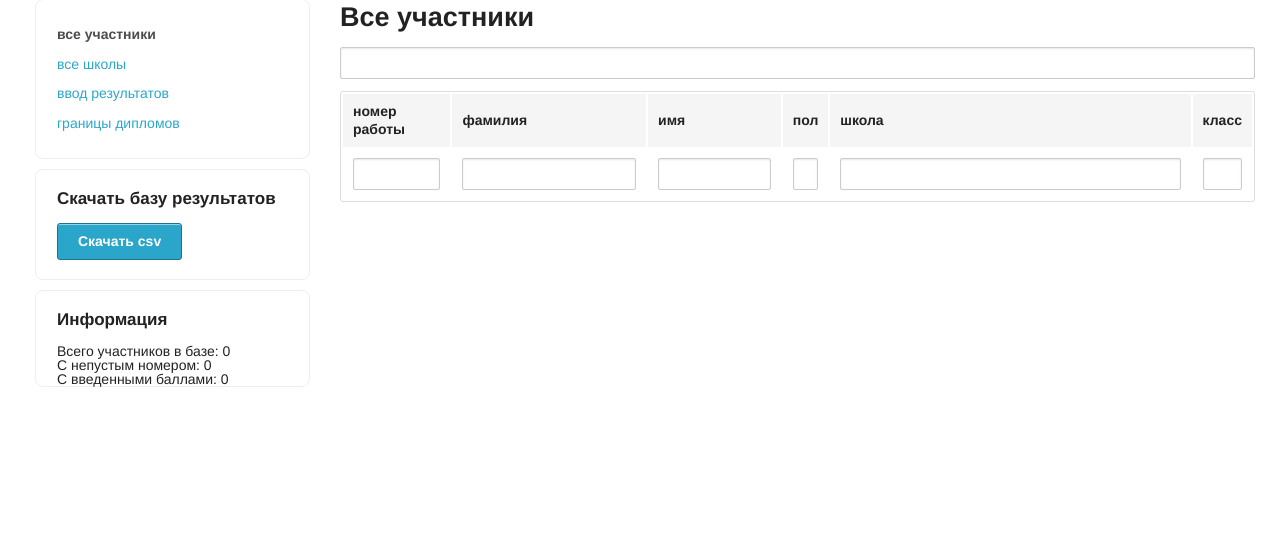
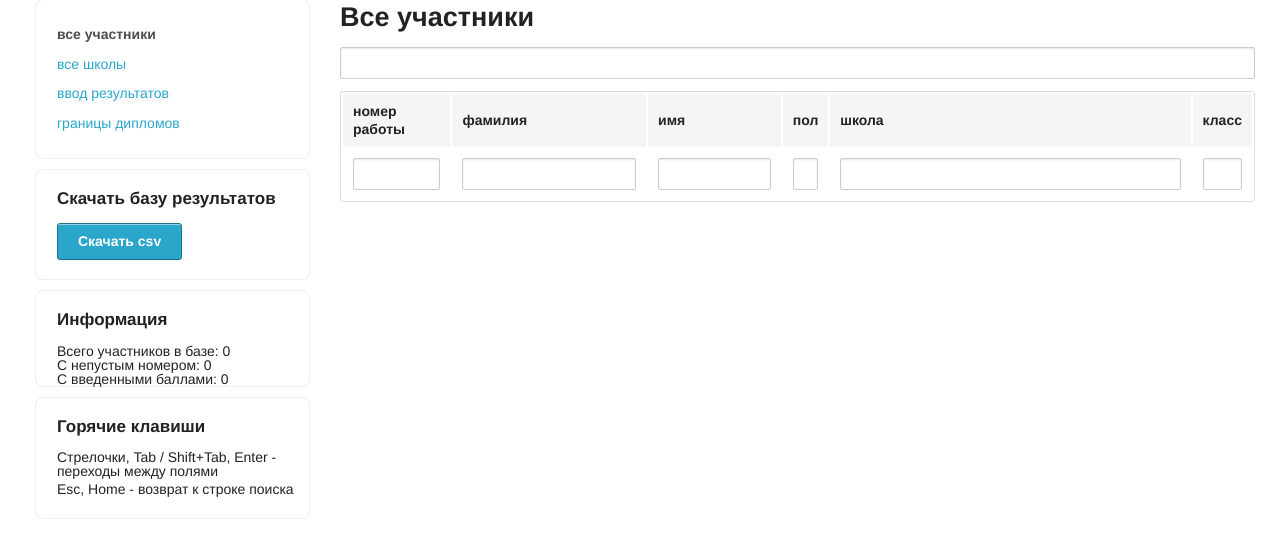
Before and after one commit to matprazdnik/matprazdnik, a Django app: page / in a window 1280 px wide. Shown: the part 117-675 px from the top of the page. Run offline with Django 3.2, Linux system fonts and the light colour scheme; data that the repository does not hold is empty; some libraries are stand-ins or nearby versions.

Commit message:
add esc hotkey to return to search, add hotkey description

```diff
--- a/main_app/templates/base.html
+++ b/main_app/templates/base.html
@@ -35,7 +35,7 @@
 {#            }#}
 
             .menu {
-                padding: 6px 1em 0em 1.5em;
+                padding: 6px 1em 0 1.5em;
                 margin: 10px 0px 0px 10px;
             }
 
@@ -101,6 +101,14 @@
                     С введенными баллами: {{ participants_with_score }}
 
                 </div>
+                <div class="menu">
+                    <h5>Горячие клавиши</h5>
+                    Стрелочки, Tab / Shift+Tab, Enter - переходы между полями<p>
+
+                    Esc, Home - возврат к строке поиска
+
+                </div>
+
             </div>
 
             <div class="nine columns">
```
